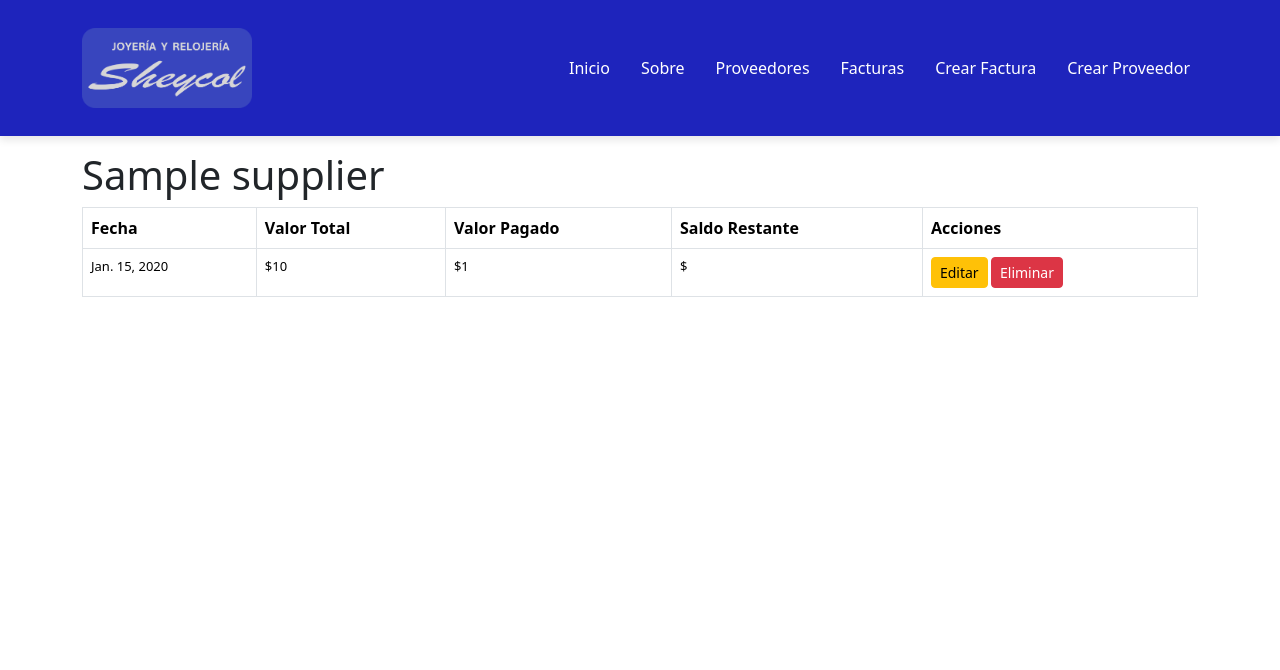
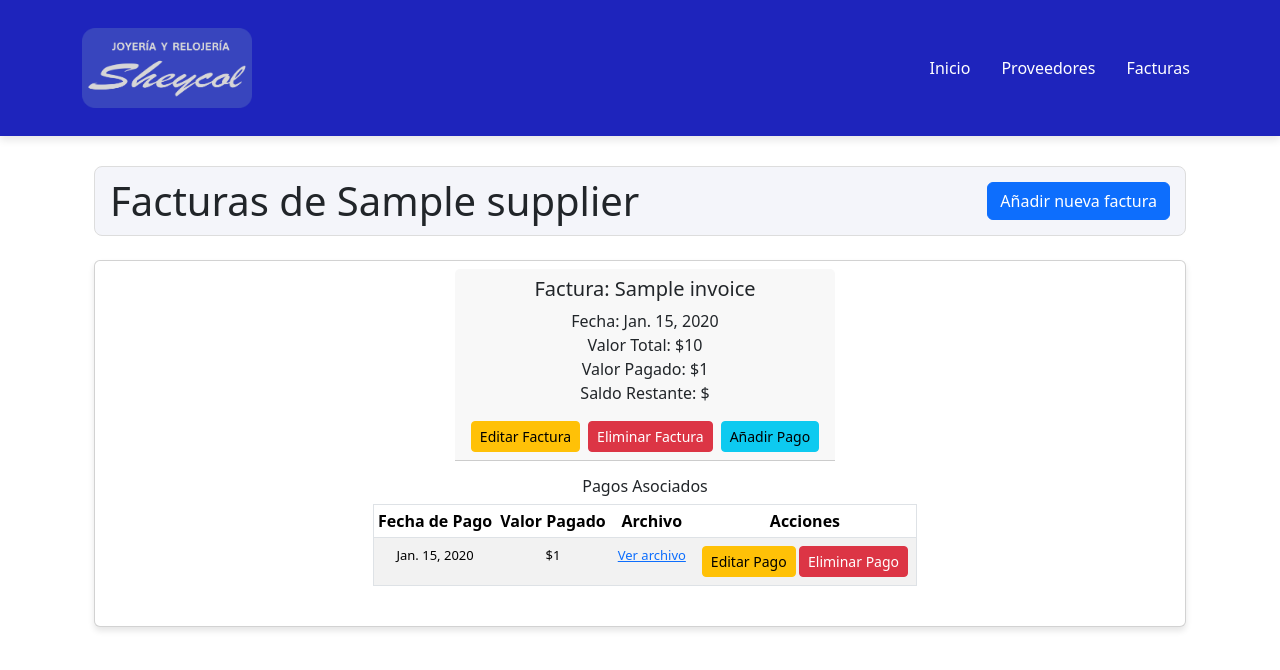
Before and after one commit to JanSua/JS, a Django app: page /suppliers/1 in a window 1280 px wide. Shown: the top 670 px of the page. Run offline with Django 5.2, Linux system fonts and the light colour scheme; tables that the repository leaves empty hold one stand-in row (values such as "Sample post"); some libraries are stand-ins or nearby versions.

Commit message:
Creating the form for Payments and making fixes

```diff
--- a/suppliers_app/models.py
+++ b/suppliers_app/models.py
@@ -21,6 +21,7 @@
 
 class Invoice(models.Model):
     supplier = models.ForeignKey(Supplier, on_delete=models.CASCADE, related_name='invoices')
+    name = models.CharField(max_length=80, default="Factura", blank=True)  # Campo obligatorio
     date = models.DateField(blank=True)
     totalValue = models.IntegerField(default=0)
     paidValue = models.IntegerField(default=0)
@@ -30,7 +31,7 @@
         return f"Invoice {self.id} for {self.supplier.CompanyName}"
 
 def upload_payment(instance, filename):
-    return f'invoices/{instance.supplier.CompanyName}/{instance.invoice.date}/{filename}'
+    return f'invoices/{instance.invoice.supplier.CompanyName}/{instance.invoice.date}/{filename}'
 
 class Payment(models.Model):
     invoice = models.ForeignKey(Invoice, on_delete=models.CASCADE, related_name='payments')
--- a/suppliers_app/templates/invoices/create_invoice.html
+++ b/suppliers_app/templates/invoices/create_invoice.html
@@ -10,9 +10,9 @@
     {% csrf_token %}
 
     <div class="row"> <!-- Row para agrupar los campos -->
-        <div class="form-floating mb-3 col-md-4"> <!-- 1er campo: ocupa 1/3 del ancho en pantallas medianas -->
-            {{ form.supplier|add_class:"form-control" }}
-            <label for="{{ form.supplier.id_for_label }}">Proveedor</label>
+        <div class="form-floating mb-3 col-md-4">
+            {{ form.name|add_class:"form-control" }}
+            <label for="{{ form.name.id_for_label }}">Nombre de Factura</label>
         </div>
 
         <div class="form-floating mb-3 col-md-4"> <!-- 2do campo: ocupa 1/3 del ancho en pantallas medianas -->
--- a/suppliers_app/templates/layouts/base.html
+++ b/suppliers_app/templates/layouts/base.html
@@ -26,19 +26,10 @@
                         <a class="nav-link" href="{% url 'index' %}">Inicio</a>
                     </li>
                     <li class="nav-item">
-                        <a class="nav-link" href="{% url 'about' %}">Sobre</a>
-                    </li>
-                    <li class="nav-item">
                         <a class="nav-link" href="{% url 'suppliers' %}">Proveedores</a>
                     </li>
                     <li class="nav-item">
                         <a class="nav-link" href="{% url 'invoices' %}">Facturas</a>
-                    </li>
-                    <li class="nav-item">
-                        <a class="nav-link" href="{% url 'create_invoice' %}">Crear Factura</a>
-                    </li>
-                    <li class="nav-item">
-                        <a class="nav-link" href="{% url 'create_supplier' %}">Crear Proveedor</a>
                     </li>
                 </ul>
             </div>
--- a/suppliers_app/templates/suppliers/detail.html
+++ b/suppliers_app/templates/suppliers/detail.html
@@ -1,39 +1,81 @@
 {% extends 'layouts/base.html' %}
 
 {% block content %}
+{% load widget_tweaks %}
+<div class="container">
+    <h1 class="header d-flex justify-content-between align-items-center">
+        <span>Facturas de {{ supplier }}</span>
+        <a href="{% url 'create_invoice' supplier.id %}" class="btn btn-primary">Añadir nueva factura</a>
+    </h1>
 
-<h1>{{ supplier }}</h1>
+    {% for invoice in sup_invoices %}
+    <div class="card my-4">
+        <div class="card-header">
+            <h2 class="h5">Factura: {{ invoice.name }}</h2>
+            <p>
+                Fecha: {{ invoice.date }} <br>
+                Valor Total: ${{ invoice.totalValue }} <br>
+                Valor Pagado: ${{ invoice.paidValue }} <br>
+                Saldo Restante: ${{ invoice.totalValue|add:"-invoice.paidValue" }}
+            </p>
+            <div class="d-flex gap-2">
+                <!-- Botón para editar la factura -->
+                <a href="{% url 'edit_invoice' supplier.id invoice.id %}" class="btn btn-warning btn-sm">Editar Factura</a>
 
-<table class="table table-bordered">
+                <!-- Formulario para eliminar la factura -->
+                <form action="{% url 'delete_invoice' invoice.id %}" method="POST" style="display:inline;">
+                    {% csrf_token %}
+                    <button type="submit" class="btn btn-danger btn-sm" onclick="return confirm('¿Estás seguro de eliminar esta factura?')">Eliminar Factura</button>
+                </form>
+
+                <!-- Enlace para crear un pago para esta factura -->
+                <a href="{% url 'create_payment' invoice.id %}" class="btn btn-info btn-sm">Añadir Pago</a>
+            </div>
+        </div>
+
+        <div class="card-body">
+            <h3 class="h6">Pagos Asociados</h3>
+            <table class="table table-sm table-striped">
                 <thead>
                     <tr>
-            <th>Fecha</th>
-            <th>Valor Total</th>
+                        <th>Fecha de Pago</th>
                         <th>Valor Pagado</th>
-            <th>Saldo Restante</th>
+                        <th>Archivo</th>
                         <th>Acciones</th>
                     </tr>
                 </thead>
                 <tbody>
-        {% for invoice in sup_invoices %}
+                    {% for payment in invoice.payments.all %}
                     <tr>
-            <td>{{ invoice.date }}</td>
-            <td>${{ invoice.totalValue }}</td>
-            <td>${{ invoice.paidValue }}</td>
-            <td>${{ invoice.totalValue|add:"-invoice.paidValue" }}</td>  <!-- Cálculo del saldo restante -->
+                        <td>{{ payment.date }}</td>
+                        <td>${{ payment.paidValue }}</td>
                         <td>
-                <!-- Botón para editar la factura -->
-                <a href="{% url 'edit_invoice' invoice.id %}" class="btn btn-warning btn-sm">Editar</a>
+                            {% if payment.file %}
+                            <a href="{{ payment.file.url }}" target="_blank">Ver archivo</a>
+                            {% else %}
+                            No disponible
+                            {% endif %}
+                        </td>
+                        <td>
+                            <!-- Enlace para editar el pago -->
+                            <a href="{% url 'create_payment' payment.id %}" class="btn btn-warning btn-sm">Editar Pago</a>
 
-                <!-- Botón para eliminar la factura -->
-                <form action="{% url 'delete_invoice' invoice.id %}" method="POST" style="display:inline;">
+                            <!-- Formulario para eliminar el pago -->
+                            <form action="{% url 'delete_payment' payment.id %}" method="POST" style="display:inline;">
                                 {% csrf_token %}
-                    <button type="submit" class="btn btn-danger btn-sm" onclick="return confirm('¿Estás seguro de eliminar esta factura?')">Eliminar</button>
+                                <button type="submit" class="btn btn-danger btn-sm" onclick="return confirm('¿Estás seguro de eliminar este pago?')">Eliminar Pago</button>
                             </form>
                         </td>
+                    </tr>
+                    {% empty %}
+                    <tr>
+                        <td colspan="4">No hay pagos registrados para esta factura.</td>
                     </tr>
                     {% endfor %}
                 </tbody>
             </table>
-
+        </div>
+    </div>
+    {% endfor %}
+</div>
 {% endblock %}
--- a/suppliers_app/templates/suppliers/suppliers.html
+++ b/suppliers_app/templates/suppliers/suppliers.html
@@ -5,7 +5,7 @@
     <!-- Header con botón -->
     <h1 class="header d-flex justify-content-between align-items-center">
         <span>Proveedores</span>
-        <button class="btn btn-primary"><a href="{% url 'create_supplier' %}" class="btn btn-primary">Añadir nuevo</a></button>
+        <button class="btn btn-primary"><a href="{% url 'create_supplier' %}" class="btn btn-primary">Añadir nuevo proveedor</a></button>
     </h1>
 
     <!-- Tabla -->
--- a/suppliers_app/urls.py
+++ b/suppliers_app/urls.py
@@ -2,19 +2,27 @@
 from . import views
 
 urlpatterns = [
+    # Genéricos
     path('', views.index, name="index"),
     path('about/', views.about, name="about"),
     path('hello/<str:username>', views.hello, name="hello"),
-    path('suppliers/', views.suppliers, name="suppliers"),
-    path('suppliers/<int:id>', views.supplier_detail, name="supplier_detail"),
-    path('invoices/', views.invoices, name="invoices"),
-    path('create_invoice/', views.create_invoice, name="create_invoice"),
-    path('create_invoice/<int:id>/', views.create_invoice, name='edit_invoice'),
-    path('delete_invoice/<int:id>/', views.delete_invoice, name='delete_invoice'),
+    #Suppliers
     #path('create_supplier/', views.create_supplier, name="create_supplier"),
     path('delete_supplier/<int:id>', views.delete_supplier, name="supplier_delete"),
     path('supplier/new/', views.create_supplier, name='create_supplier'),
     path('supplier/edit/<int:supplier_id>/', views.create_supplier, name='edit_supplier'),
+    path('suppliers/', views.suppliers, name="suppliers"),
+    path('suppliers/<int:id>', views.supplier_detail, name="supplier_detail"),
+    #Invoices
+    path('invoices/', views.invoices, name="invoices"),
+    path('create_invoice/<int:supplier_id>/', views.create_invoice, name="create_invoice"),
+    path('edit_invoice/<int:supplier_id>/<int:id>/', views.create_invoice, name='edit_invoice'),
+    path('delete_invoice/<int:id>/', views.delete_invoice, name='delete_invoice'),
+    #Payments
+    path('create_payment/<int:invoice_id>/', views.create_payment, name='create_payment'),
+    path('delete_payment/<int:id>', views.delete_payment, name="delete_payment"),
+
+
 
 
 
--- a/suppliers_app/views.py
+++ b/suppliers_app/views.py
@@ -1,7 +1,7 @@
 from django.shortcuts import render, get_object_or_404, redirect
 from django.http import HttpResponse, JsonResponse
-from .models import Supplier, Invoice
-from .forms import CreateNewInvoice, CreateNewSupplier
+from .models import Supplier, Invoice, Payment #Modelos
+from .forms import CreateNewInvoice, CreateNewSupplier, CreateNewPayment
 def index(request):
     title = "Welcome Django!!¡¡"
     return render(request, "index.html", {
@@ -44,10 +44,12 @@
         'invoices': invoices
     })
 
-def create_invoice(request, id=None):
+def create_invoice(request, supplier_id, id=None):
+    supplier = get_object_or_404(Supplier, id=supplier_id)  # Obtén el proveedor
+
     if id:
         # Si hay un ID, significa que estamos editando una factura existente
-        invoice = get_object_or_404(Invoice, id=id)
+        invoice = get_object_or_404(Invoice, id=id, supplier=supplier)
     else:
         # Si no hay ID, estamos creando una nueva factura
         invoice = None
@@ -55,15 +57,25 @@
     if request.method == 'POST':
         form = CreateNewInvoice(request.POST, request.FILES, instance=invoice)
         if form.is_valid():
-            form.save()  # Guarda la factura (ya sea nueva o editada)
-            return redirect('invoices')  # Redirige a la lista de facturas
+            invoice = form.save(commit=False)
+            invoice.supplier = supplier  # Asocia la factura al proveedor
+            invoice.save()  # Guarda la factura
+            return redirect('supplier_detail', id=supplier.id)  # Redirige al detalle del proveedor
+        else:
+            # Imprimir los errores del formulario para depuración
+            print("Errores en el formulario:", form.errors)
     else:
-        form = CreateNewInvoice(instance=invoice)  # Si es GET, cargamos la factura para editarla (si existe)
+        form = CreateNewInvoice(instance=invoice)
 
     return render(request, "invoices/create_invoice.html", {
         'form': form,
-        'invoice': invoice  # Pasamos la factura al contexto (si existe)
+        'invoice': invoice,
+        'supplier': supplier  # Pasamos el proveedor al contexto
     })
+
+
+
+
 
 def delete_invoice(request, id):
     # Buscar la factura a eliminar
@@ -127,12 +139,12 @@
 
 
 def supplier_detail(request, id):
-    # supplier = Supplier.objects.get(id=id)
     supplier = get_object_or_404(Supplier, id=id)
-    sup_invoices = Invoice.objects.filter(supplier_id=id)
+    # Prefetch pagos relacionados con cada factura
+    sup_invoices = Invoice.objects.filter(supplier_id=id).prefetch_related('payments')
     return render(request, "suppliers/detail.html", {
-        'supplier' : supplier,
-        'sup_invoices' : sup_invoices
+        'supplier': supplier,
+        'sup_invoices': sup_invoices
     })
 
 def delete_supplier(request, id):
@@ -141,3 +153,59 @@
         supplier.delete()
         return redirect('suppliers')
     return HttpResponse("Método no permitido", status=405)
+
+def create_payment(request, invoice_id):
+    # Obtener la factura a partir de su ID
+    invoice = get_object_or_404(Invoice, id=invoice_id)
+
+    if request.method == 'POST':
+        # Crear un formulario con los datos del POST
+        form = CreateNewPayment(request.POST, request.FILES)
+        if form.is_valid():
+            # Si el formulario es válido, guardamos el pago pero no lo commitimos inmediatamente
+            payment = form.save(commit=False)
+            # Relacionamos el pago con la factura
+            payment.invoice = invoice
+            payment.save()  # Guardamos el pago en la base de datos
+            return redirect('supplier_detail', id=invoice.supplier.id)
+    else:
+        # Si el método es GET, simplemente mostramos el formulario vacío
+        form = CreateNewPayment()
+
+    return render(request, 'payments/create_payment.html', {
+        'form': form,
+        'invoice': invoice  # Pasamos la factura al contexto para usarla en el template
+    })
+
+#return redirect('supplier_detail', id=invoice.supplier.id)
+
+def delete_payment(request, id):
+    if request.method == "POST":
+        payment = get_object_or_404(Supplier, id=id)
+        payment.delete()
+        return redirect('supplier_detail', id=id)
+    return HttpResponse("Método no permitido", status=405)
+
+
+"""
+def create_invoice(request, id=None):
+    if id:
+        # Si hay un ID, significa que estamos editando una factura existente
+        invoice = get_object_or_404(Invoice, id=id)
+    else:
+        # Si no hay ID, estamos creando una nueva factura
+        invoice = None
+
+    if request.method == 'POST':
+        form = CreateNewInvoice(request.POST, request.FILES, instance=invoice)
+        if form.is_valid():
+            form.save()  # Guarda la factura (ya sea nueva o editada)
+            return redirect('invoices')  # Redirige a la lista de facturas
+    else:
+        form = CreateNewInvoice(instance=invoice)  # Si es GET, cargamos la factura para editarla (si existe)
+
+    return render(request, "invoices/create_invoice.html", {
+        'form': form,
+        'invoice': invoice  # Pasamos la factura al contexto (si existe)
+    })
+"""
```
Also changed, not shown: suppliers_app/forms.py (+24 -11 lines), suppliers_app/templates/payments/create_payment.html (added, +28 -0 lines), suppliers_app/migrations/0010_invoice_name.py (added). Lines whose indentation alone changed are shown as unchanged.
